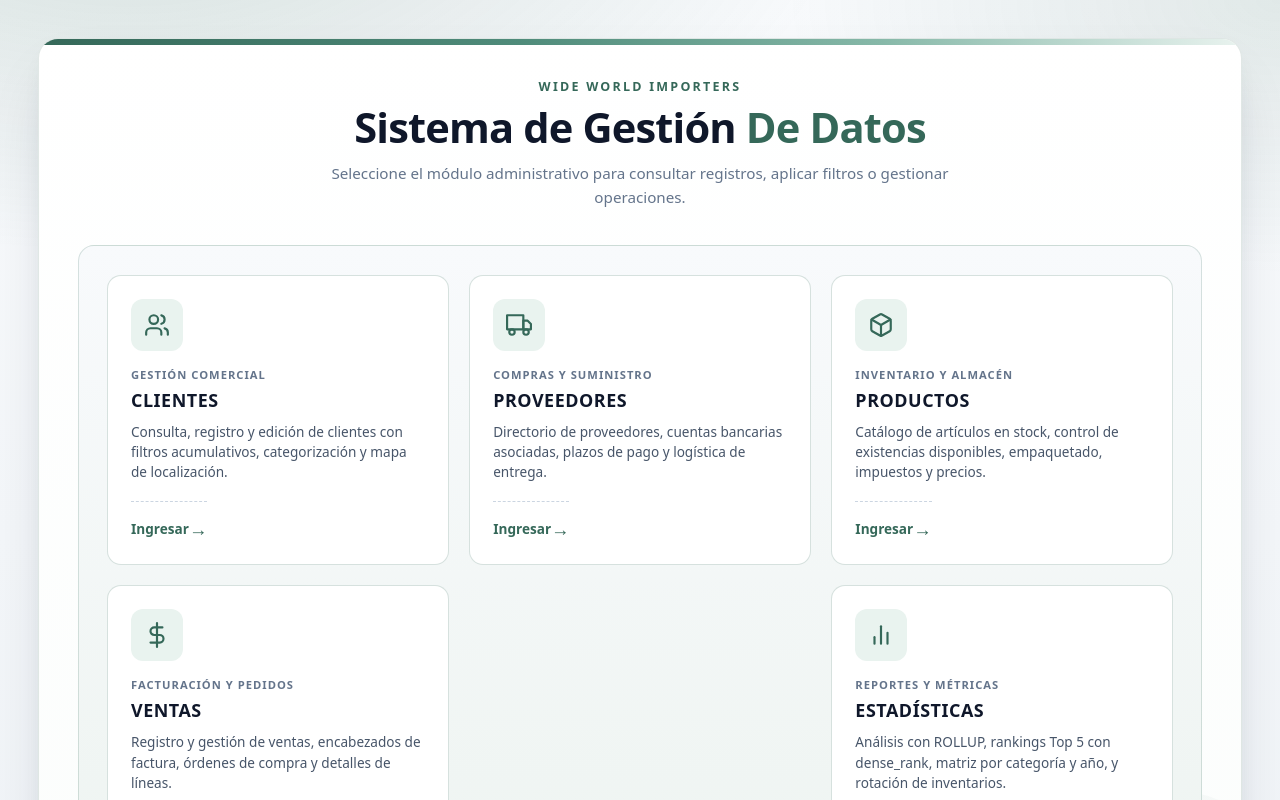
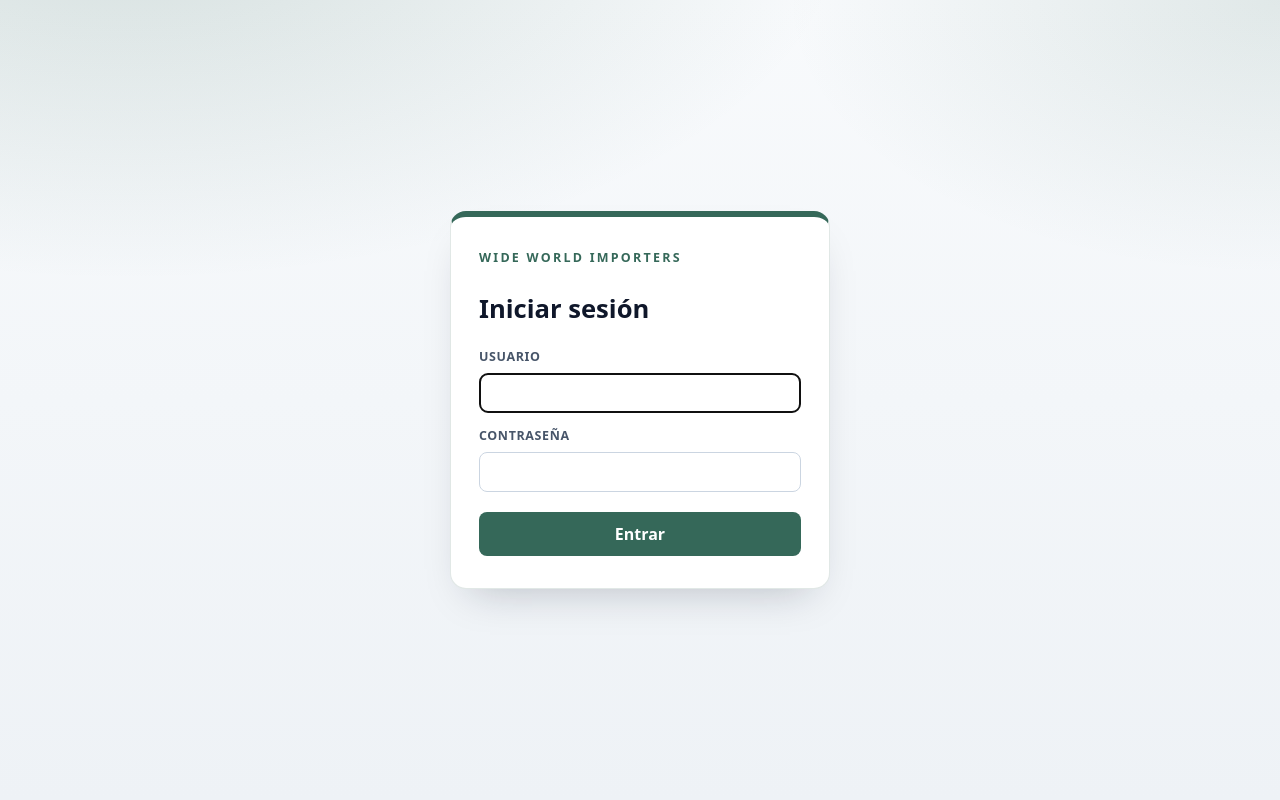
Before and after one commit to 1Paul2/PY2-Bases-de-datos, a React (Vite) app in the folder WebSite/: page / in a window 1280 px wide. Shown: the top 800 px of the page. Built offline with nearby package versions, Linux system fonts and the light colour scheme.

Commit message:
Agrega la pantalla de inicio de sesión y el botón de cerrar sesión

```diff
--- a/WebSite/src/App.css
+++ b/WebSite/src/App.css
@@ -471,3 +471,75 @@ dd { margin: 0; }
     text-align: center;
   }
 }
+.pagina-login {
+  min-height: 100vh;
+  display: flex;
+  align-items: center;
+  justify-content: center;
+  padding: 16px;
+}
+
+.tarjeta-login {
+  width: min(380px, 100%);
+  display: flex;
+  flex-direction: column;
+  gap: 14px;
+  padding: 32px 28px;
+  border-radius: 16px;
+  background: #ffffff;
+  border: 1px solid rgba(53, 104, 89, 0.15);
+  border-top: 6px solid var(--verde-principal);
+  box-shadow: 0 20px 40px -20px rgba(15, 23, 42, 0.25);
+}
+
+.titulo-login {
+  margin: 0 0 6px;
+  font-size: 1.6rem;
+  font-weight: 800;
+}
+
+.tarjeta-login label {
+  display: flex;
+  flex-direction: column;
+  gap: 6px;
+  font-size: 0.78rem;
+  font-weight: 700;
+  text-transform: uppercase;
+  letter-spacing: 0.05em;
+  color: #475569;
+}
+
+.tarjeta-login input {
+  padding: 10px 12px;
+  border: 1px solid #cbd5e1;
+  border-radius: 8px;
+  font-size: 1rem;
+}
+
+.tarjeta-login button {
+  margin-top: 6px;
+  padding: 11px;
+  border: none;
+  border-radius: 8px;
+  background: var(--verde-principal);
+  color: #ffffff;
+  font-weight: 700;
+  font-size: 1rem;
+  cursor: pointer;
+}
+
+.tarjeta-login button:disabled { opacity: 0.6; cursor: default; }
+
+.boton-salir {
+  position: fixed;
+  top: 12px;
+  right: 16px;
+  z-index: 10;
+  padding: 6px 12px;
+  border: 1px solid rgba(53, 104, 89, 0.4);
+  border-radius: 8px;
+  background: #ffffff;
+  color: var(--verde-principal);
+  font-weight: 600;
+  cursor: pointer;
+}
--- a/WebSite/src/App.jsx
+++ b/WebSite/src/App.jsx
@@ -1,4 +1,6 @@
-import { useState } from 'react';
+import { useEffect, useState } from 'react';
+import { cerrarSesion, obtenerSesion } from './Api';
+import Login from './pages/Login';
 import Inicio from './pages/Inicio';
 import Clientes from './pages/Clientes';
 import Proveedores from './pages/Proveedores';
@@ -19,12 +21,26 @@ const modulosNav = {
 
 export default function App() {
   const [modulo, setModulo] = useState('inicio');
+  const [sesion, setSesion] = useState(obtenerSesion);
+
+  useEffect(() => {
+    const alCerrar = () => { setSesion(null); setModulo('inicio'); };
+    window.addEventListener('sesion-cerrada', alCerrar);
+    return () => window.removeEventListener('sesion-cerrada', alCerrar);
+  }, []);
+
+  if (!sesion) {
+    return <Login onEntrar={setSesion} />;
+  }
+
+  const salir = <button type="button" className="boton-salir" onClick={cerrarSesion}>Cerrar sesión</button>;
 
   if (modulo === 'inicio') {
-    return <Inicio onNavegar={setModulo} />;
+    return <>{salir}<Inicio onNavegar={setModulo} /></>;
   }
   return (
     <div className="App">
+      {salir}
       <header className="App-header">
         <div
           className="cabecera-marca"
--- /dev/null
+++ b/WebSite/src/pages/Login.jsx
@@ -0,0 +1,44 @@
+import { useState } from 'react';
+import { iniciarSesion } from '../Api';
+
+export default function Login({ onEntrar }) {
+  const [usuario, setUsuario] = useState('');
+  const [contrasena, setContrasena] = useState('');
+  const [error, setError] = useState('');
+  const [enviando, setEnviando] = useState(false);
+
+  async function entrar(e) {
+    e.preventDefault();
+    setError('');
+    setEnviando(true);
+    try {
+      onEntrar(await iniciarSesion(usuario.trim(), contrasena));
+    } catch (err) {
+      setError(err.message);
+    } finally {
+      setEnviando(false);
+    }
+  }
+
+  return (
+    <div className="pagina-login">
+      <form className="tarjeta-login" onSubmit={entrar}>
+        <p className="subtitulo-institucional">Wide World Importers</p>
+        <h1 className="titulo-login">Iniciar sesión</h1>
+
+        <label>
+          Usuario
+          <input value={usuario} onChange={e => setUsuario(e.target.value)} autoComplete="username" autoFocus required />
+        </label>
+        <label>
+          Contraseña
+          <input type="password" value={contrasena} onChange={e => setContrasena(e.target.value)} autoComplete="current-password" required />
+        </label>
+
+        {error && <p className="mensaje-error" role="alert">{error}</p>}
+
+        <button type="submit" disabled={enviando}>{enviando ? 'Entrando...' : 'Entrar'}</button>
+      </form>
+    </div>
+  );
+}
```
